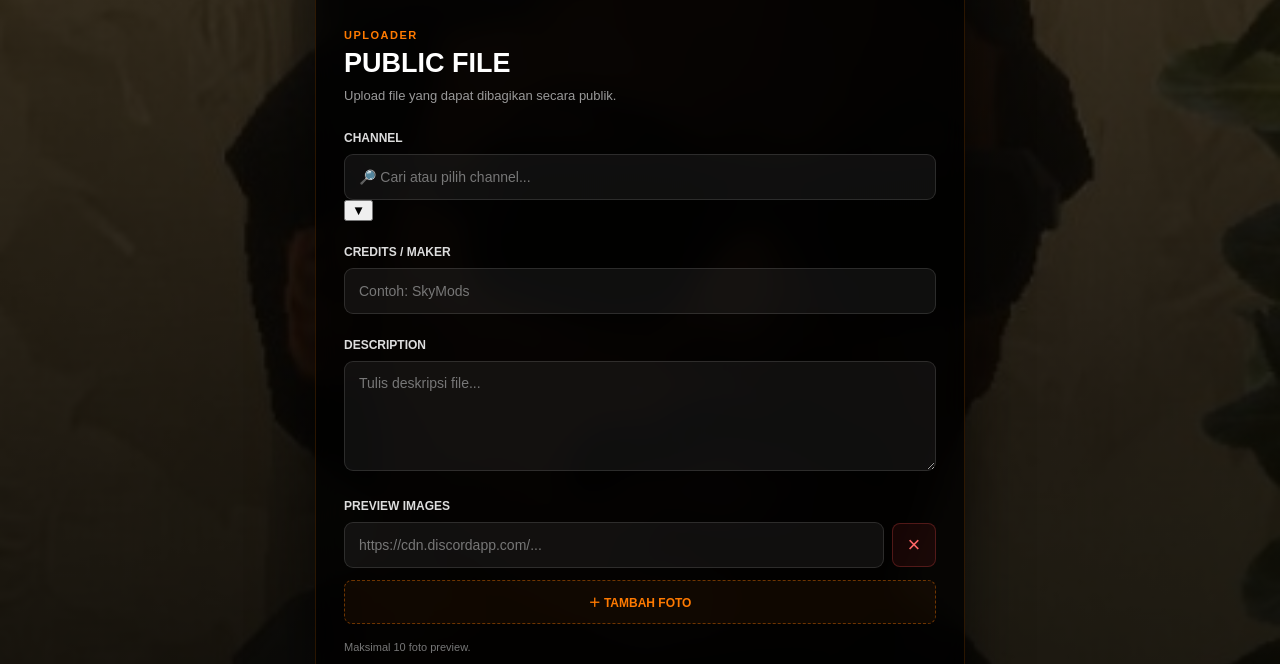
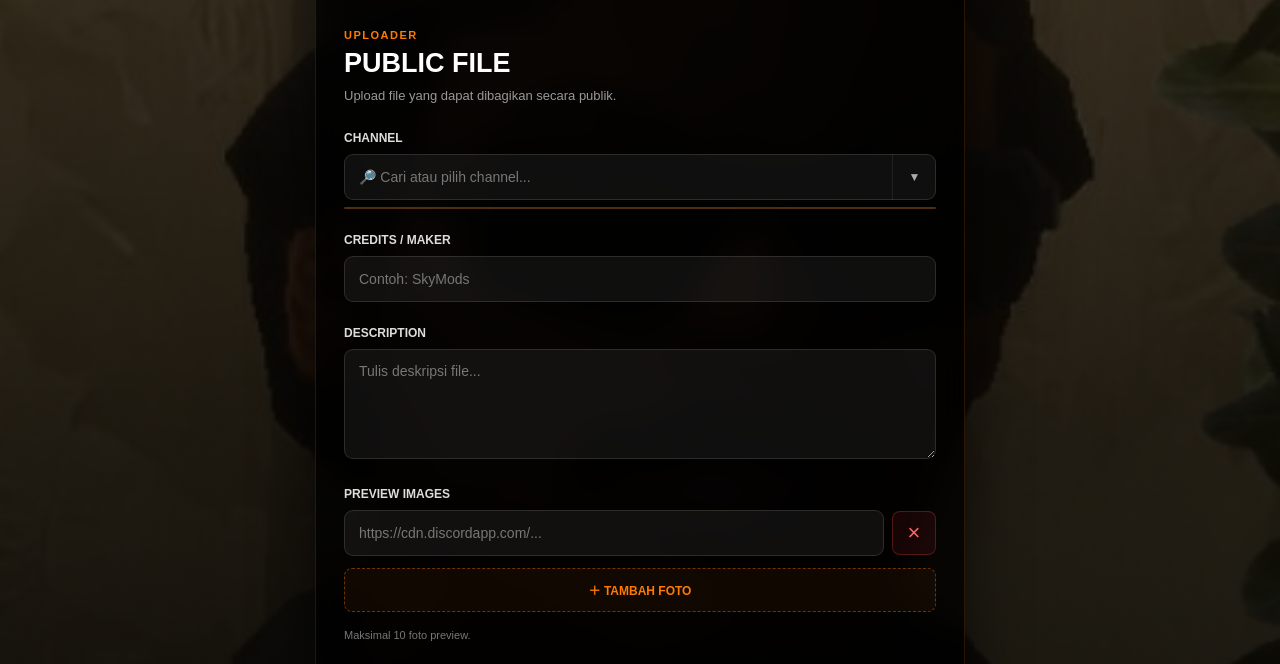
Before and after one commit to monroe404/monroe-uploader, a website: page public/upload.html in a window 1280 px wide. Shown: the part 104-768 px from the top of the page. Drawn offline with Linux system fonts and the light colour scheme.

Commit message:
update public/style.css

```diff
--- a/public/style.css
+++ b/public/style.css
@@ -883,3 +883,132 @@
     background: rgba(255,122,0,.1);
     border-color: #ff7a00;
 }
+
+/* =========================
+   CHANNEL PICKER
+========================= */
+
+.channel-picker {
+    position: relative;
+    display: flex;
+    width: 100%;
+}
+
+.channel-picker input {
+    width: 100%;
+    padding-right: 48px;
+}
+
+.channel-dropdown-button {
+    position: absolute;
+    right: 0;
+    top: 0;
+
+    width: 44px;
+    height: 100%;
+
+    border: none;
+    border-left: 1px solid rgba(255, 255, 255, 0.08);
+
+    background: transparent;
+    color: #aaa;
+
+    cursor: pointer;
+    font-size: 12px;
+}
+
+.channel-dropdown-button:hover {
+    color: #ff7a00;
+}
+
+
+/* =========================
+   CHANNEL RESULTS
+========================= */
+
+.channel-results {
+    position: relative;
+
+    width: 100%;
+    max-height: 240px;
+
+    margin-top: 7px;
+
+    overflow-y: auto;
+
+    border: 1px solid rgba(255, 122, 0, 0.25);
+    border-radius: 9px;
+
+    background: #151515;
+
+    z-index: 50;
+}
+
+
+/* CHANNEL ITEM */
+
+.channel-item {
+    display: flex;
+    align-items: center;
+
+    gap: 7px;
+
+    padding: 12px 14px;
+
+    color: #ddd;
+
+    font-size: 13px;
+
+    cursor: pointer;
+
+    transition:
+        background 0.15s ease,
+        color 0.15s ease;
+}
+
+.channel-item:hover {
+    background: rgba(255, 122, 0, 0.10);
+    color: #ff7a00;
+}
+
+
+/* # */
+
+.channel-hash {
+    color: #777;
+    font-weight: bold;
+}
+
+
+/* EMPTY / LOADING */
+
+.channel-empty,
+.channel-loading {
+    padding: 13px 14px;
+
+    color: #888;
+
+    font-size: 12px;
+
+    text-align: center;
+}
+
+
+/* SCROLLBAR */
+
+.channel-results::-webkit-scrollbar {
+    width: 6px;
+}
+
+.channel-results::-webkit-scrollbar-track {
+    background: #111;
+}
+
+.channel-results::-webkit-scrollbar-thumb {
+    background: #444;
+    border-radius: 10px;
+}
+
+.channel-results::-webkit-scrollbar-thumb:hover {
+    background: #ff7a00;
+}
```
